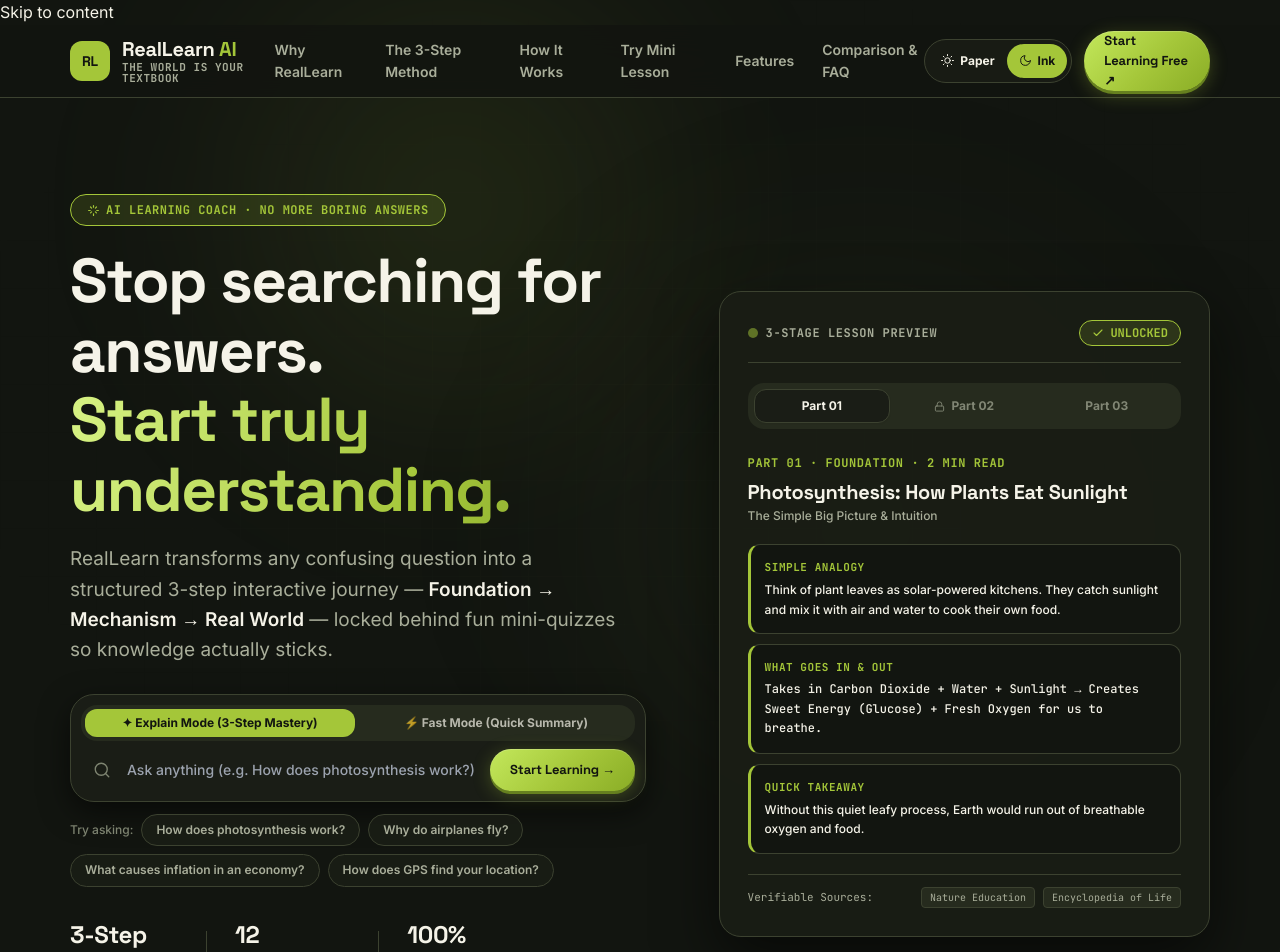
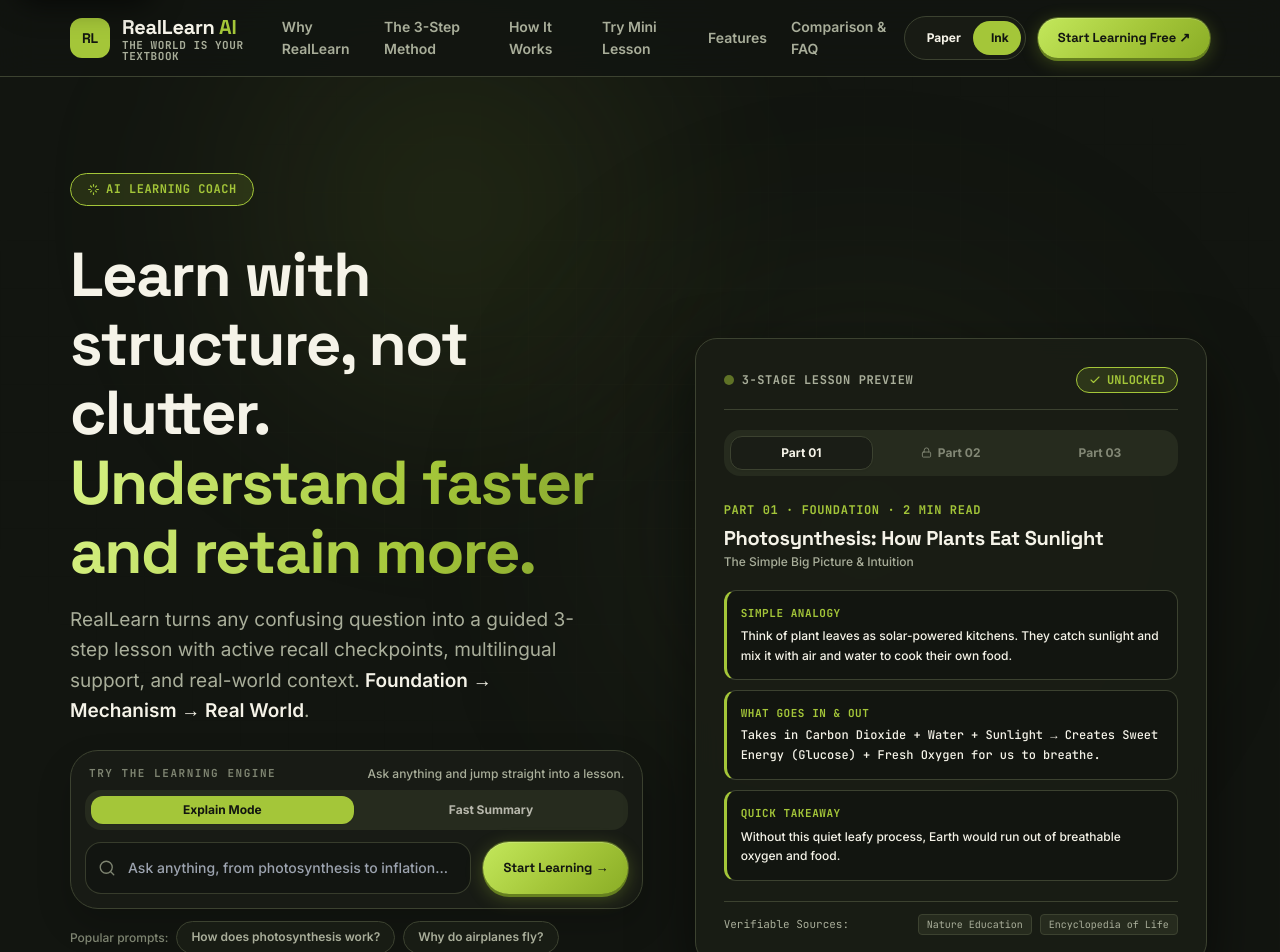
Before and after one commit to alakmar344/Reallearn-info, a React (Vite) app: page / in a window 1280 px wide. Shown: the top 952 px of the page. Built offline with nearby package versions, Linux system fonts and the light colour scheme.

Commit message:
feat: Optimize and Redesign Main Info Page
Co-authored-by: traeagent <traeagent@users.noreply.github.com>

```diff
--- a/src/App.jsx
+++ b/src/App.jsx
@@ -17,16 +17,16 @@
     <ThemeProvider>
       <a className="skip-link" href="#main">Skip to content</a>
 
+      <div className="site-shell">
         <ProgressBar />
 
         {/* Fixed Ambient Background Layer */}
         <StickyScene3D />
 
-      {/* Relative Content Layer */}
-      <div style={{ position: 'relative', zIndex: 2 }}>
+        <div className="site-content">
           <Header />
 
-        <main id="main">
+          <main id="main" className="site-main">
             <Hero />
             <Ticker />
             <ProblemSection />
@@ -39,6 +39,7 @@
 
           <Footer />
         </div>
+      </div>
     </ThemeProvider>
   )
 }
--- a/src/components/Header.jsx
+++ b/src/components/Header.jsx
@@ -74,16 +74,16 @@
     <header
       className="sticky top-0 z-50"
       style={{
-        background: 'color-mix(in srgb, var(--bg-primary) 85%, transparent)',
-        backdropFilter: 'blur(16px)',
-        WebkitBackdropFilter: 'blur(16px)',
+        background: 'color-mix(in srgb, var(--bg-primary) 88%, transparent)',
+        backdropFilter: 'blur(18px)',
+        WebkitBackdropFilter: 'blur(18px)',
         borderBottom: '1px solid var(--border-default)',
       }}
     >
-      <div className="container flex items-center justify-between" style={{ height: 72 }}>
+      <div className="container flex items-center justify-between gap-4" style={{ minHeight: 76 }}>
         <a
           href="#top"
-          className="flex items-center gap-3 group text-decoration-none"
+          className="flex min-w-0 items-center gap-3 group text-decoration-none"
           aria-label="RealLearn home"
           onClick={() => setOpen(false)}
         >
@@ -103,7 +103,7 @@
           </span>
           <span className="leading-tight">
             <span
-              className="block font-display text-[20px] font-extrabold tracking-tight"
+              className="block truncate font-display text-[19px] sm:text-[20px] font-extrabold tracking-tight"
               style={{ color: 'var(--text-primary)' }}
             >
               RealLearn <span style={{ color: 'var(--accent)' }}>AI</span>
@@ -118,7 +118,8 @@
         </a>
 
         <nav
-          className="hidden lg:flex items-center gap-7 text-[14px] font-semibold"
+          aria-label="Primary"
+          className="hidden xl:flex items-center gap-6 text-[14px] font-semibold"
           style={{ color: 'var(--text-secondary)' }}
         >
           {LINKS.map((l) => (
@@ -141,7 +142,7 @@
             href="https://reallearn.site"
             target="_blank"
             rel="noopener noreferrer"
-            className="hidden md:inline-flex btn btn-action"
+            className="hidden sm:inline-flex btn btn-action"
             style={{ minHeight: 40, padding: '0 20px', fontSize: 13 }}
           >
             Start Learning Free ↗
@@ -149,7 +150,7 @@
 
           <button
             type="button"
-            className="md:hidden grid place-items-center w-10 h-10 rounded-xl cursor-pointer"
+            className="xl:hidden grid place-items-center w-10 h-10 rounded-xl cursor-pointer"
             style={{ color: 'var(--text-primary)', border: '1px solid var(--border-default)', background: 'var(--bg-card)' }}
             aria-label={open ? 'Close menu' : 'Open menu'}
             aria-expanded={open}
@@ -164,9 +165,9 @@
       {open && (
         <div
           id="mobile-nav"
-          className="md:hidden fixed inset-x-0 z-50 px-6 pb-8 pt-4 flex flex-col gap-4"
+          className="xl:hidden fixed inset-x-0 z-50 px-5 pb-8 pt-4 flex flex-col gap-4"
           style={{
-            top: 72,
+            top: 76,
             bottom: 0,
             background: 'color-mix(in srgb, var(--bg-primary) 95%, transparent)',
             backdropFilter: 'blur(20px)',
@@ -175,7 +176,7 @@
             overflowY: 'auto',
           }}
         >
-          <nav className="flex flex-col text-lg font-display font-bold gap-2">
+          <nav aria-label="Mobile" className="flex flex-col text-lg font-display font-bold gap-2">
             {LINKS.map((l) => (
               <a
                 key={l.href}
--- a/src/components/Hero.jsx
+++ b/src/components/Hero.jsx
@@ -40,20 +40,22 @@
     <section
       id="top"
       className="relative section"
+      aria-labelledby="hero-title"
       style={{ paddingTop: 'clamp(52px, 8vw, 96px)', paddingBottom: 'clamp(44px, 6vw, 84px)' }}
     >
       <div className="container relative z-10">
-        <div className="grid grid-cols-1 items-center gap-12 lg:grid-cols-[1.1fr_0.9fr]">
+        <div className="grid grid-cols-1 items-center gap-10 lg:grid-cols-[1.05fr_0.95fr] lg:gap-12">
           <div className="min-w-0">
             <Reveal style={{ marginBottom: 20 }}>
-              <span className="sticker">
+              <span className="sticker section-kicker">
                 <Icon name="sparkles" size={13} strokeWidth={2.2} />
-                AI Learning Coach · No More Boring Answers
+                AI Learning Coach
               </span>
             </Reveal>
 
             <Reveal delay={0.05}>
               <h1
+                id="hero-title"
                 className="font-display font-extrabold tracking-tight"
                 style={{
                   fontSize: 'clamp(36px, 6.5vw, 62px)',
@@ -62,9 +64,9 @@
                   letterSpacing: '-0.025em',
                 }}
               >
-                Stop searching for answers.{' '}
+                Learn with structure, not clutter.{' '}
                 <span className="text-gradient block">
-                  Start truly understanding.
+                  Understand faster and retain more.
                 </span>
               </h1>
             </Reveal>
@@ -75,31 +77,40 @@
               style={{
                 fontSize: 'clamp(16px, 1.8vw, 19px)',
                 color: 'var(--text-secondary)',
-                margin: '20px 0 28px',
-                maxWidth: '46ch',
+                margin: '18px 0 24px',
+                maxWidth: '44ch',
                 lineHeight: 1.6,
               }}
             >
-              RealLearn transforms any confusing question into a structured 3-step interactive journey —{' '}
+              RealLearn turns any confusing question into a guided 3-step lesson with active recall checkpoints, multilingual support, and real-world context.{` `}
               <strong style={{ color: 'var(--text-primary)', fontWeight: 600 }}>
                 Foundation → Mechanism → Real World
-              </strong>{' '}
-              — locked behind fun mini-quizzes so knowledge actually sticks.
+              </strong>
+              .
             </Reveal>
 
-            {/* Quick Ask Box with Mode Switcher & Suggestions */}
             <Reveal delay={0.16} style={{ marginBottom: 24 }}>
               <div
-                className="p-2.5 rounded-3xl border max-w-xl"
+                className="max-w-xl rounded-[28px] border p-3 sm:p-3.5"
                 style={{
-                  background: 'var(--bg-card)',
+                  background: 'color-mix(in srgb, var(--bg-card) 92%, transparent)',
                   borderColor: focused ? 'var(--accent)' : 'var(--border-default)',
-                  boxShadow: focused ? 'var(--shadow-lift), 0 0 0 3px var(--accent-dim)' : '0 10px 30px var(--shadow-a)',
+                  boxShadow: focused
+                    ? '0 18px 40px var(--shadow-a), 0 0 0 3px color-mix(in srgb, var(--accent) 20%, transparent)'
+                    : '0 16px 34px rgba(0, 0, 0, 0.18)',
                   transition: 'border-color 0.2s ease, box-shadow 0.2s ease',
                 }}
               >
-                {/* Mode Selector */}
-                <div className="flex items-center gap-1.5 p-1 rounded-2xl mb-2 bg-[color:var(--bg-3)]">
+                <div className="mb-2 flex flex-wrap items-center justify-between gap-2 px-1">
+                  <span className="font-mono text-[11px] font-bold uppercase tracking-[0.14em]" style={{ color: 'var(--text-tertiary)' }}>
+                    Try the learning engine
+                  </span>
+                  <span className="text-xs font-medium" style={{ color: 'var(--text-secondary)' }}>
+                    Ask anything and jump straight into a lesson.
+                  </span>
+                </div>
+
+                <div className="flex items-center gap-1.5 rounded-2xl bg-[color:var(--bg-3)] p-1.5 mb-3">
                   <button
                     type="button"
                     onClick={() => setMode('explain')}
@@ -111,7 +122,7 @@
                       color: mode === 'explain' ? 'var(--on-accent)' : 'var(--text-primary)',
                     }}
                   >
-                    ✦ Explain Mode (3-Step Mastery)
+                    Explain Mode
                   </button>
                   <button
                     type="button"
@@ -124,46 +135,58 @@
                       color: mode === 'fast' ? 'var(--on-accent)' : 'var(--text-primary)',
                     }}
                   >
-                    ⚡ Fast Mode (Quick Summary)
+                    Fast Summary
                   </button>
                 </div>
 
                 <form
                   onSubmit={handleQuickAsk}
                   onFocus={() => setFocused(true)}
-                  onBlur={() => setFocused(false)}
-                  className="flex items-center gap-2"
+                  onBlur={(e) => {
+                    if (!e.currentTarget.contains(e.relatedTarget)) {
+                      setFocused(false)
+                    }
+                  }}
+                  className="flex flex-col gap-3 sm:flex-row sm:items-center"
+                >
+                  <label
+                    className="flex min-w-0 flex-1 items-center gap-3 rounded-2xl border px-3"
+                    style={{
+                      minHeight: 52,
+                      borderColor: 'color-mix(in srgb, var(--border-default) 90%, transparent)',
+                      background: 'color-mix(in srgb, var(--bg-primary) 70%, transparent)',
+                    }}
                   >
                     <Icon
                       name="search"
                       size={18}
-                    style={{ marginLeft: 12, flex: 'none', color: 'var(--text-tertiary)' }}
+                      style={{ flex: 'none', color: 'var(--text-tertiary)' }}
                     />
                     <input
                       type="text"
                       value={prompt}
                       onChange={(e) => setPrompt(e.target.value)}
-                    placeholder="Ask anything (e.g. How does photosynthesis work?)..."
+                      placeholder="Ask anything, from photosynthesis to inflation..."
                       aria-label="Ask any concept"
-                    className="flex-1 min-w-0 bg-transparent px-2 py-2.5 text-sm font-medium focus:outline-none"
+                      className="flex-1 min-w-0 bg-transparent py-3 text-sm font-medium focus:outline-none"
                       style={{ color: 'var(--text-primary)' }}
                     />
+                  </label>
                   <button
                     type="submit"
-                    className="btn btn-action flex-none"
-                    style={{ minHeight: 42, padding: '0 20px', fontSize: 13 }}
+                    className="btn btn-action w-full sm:w-auto flex-none"
+                    style={{ minHeight: 52, padding: '0 20px', fontSize: 13 }}
                   >
                     Start Learning →
                   </button>
                 </form>
               </div>
 
-              {/* Suggestion Chips */}
               <div className="flex flex-wrap items-center gap-2 mt-3 max-w-xl">
                 <span className="text-xs font-medium" style={{ color: 'var(--text-tertiary)' }}>
-                  Try asking:
+                  Popular prompts:
                 </span>
-                {SUGGESTIONS.map((s) => (
+                {SUGGESTIONS.slice(0, 3).map((s) => (
                   <button
                     key={s}
                     type="button"
@@ -176,16 +199,16 @@
               </div>
             </Reveal>
 
-            {/* Stat row */}
-            <Reveal delay={0.22} className="flex flex-wrap items-center gap-x-7 gap-y-3 pt-2">
-              {STATS.map((s, i) => (
-                <div key={s.label} className="flex items-center gap-7">
-                  {i > 0 && (
-                    <span
-                      aria-hidden="true"
-                      style={{ width: 1, height: 28, background: 'var(--border-default)' }}
-                    />
-                  )}
+            <Reveal delay={0.22} className="grid grid-cols-2 gap-3 pt-2 sm:grid-cols-4 max-w-3xl">
+              {STATS.map((s) => (
+                <div
+                  key={s.label}
+                  className="rounded-2xl border p-4"
+                  style={{
+                    borderColor: 'var(--border-default)',
+                    background: 'color-mix(in srgb, var(--bg-card) 82%, transparent)',
+                  }}
+                >
                   <div>
                     <div
                       className="font-display font-bold leading-none text-xl sm:text-2xl"
--- a/src/index.css
+++ b/src/index.css
@@ -30,6 +30,7 @@
 
   --ease-reveal: cubic-bezier(0.16, 1, 0.3, 1);
   --ease-spring: cubic-bezier(0.34, 1.56, 0.64, 1);
+  --header-offset: 92px;
 }
 
 /* ---------- INK ROOM (Dark Olive-Black - Default) ---------- */
@@ -193,14 +194,115 @@
 }
 
 /* Base Body Styles */
+html {
+  background-color: var(--bg-primary);
+  scroll-behavior: smooth;
+  scroll-padding-top: var(--header-offset);
+}
+
+html, body, #root {
+  min-height: 100%;
+}
+
 body {
+  margin: 0;
   background-color: var(--bg-primary);
   color: var(--text-primary);
   font-family: var(--font-body);
   font-weight: 400;
   line-height: 1.55;
+  text-rendering: optimizeLegibility;
+  -webkit-font-smoothing: antialiased;
   transition: background-color 0.25s var(--ease-reveal), color 0.25s var(--ease-reveal);
-  overflow-x: hidden;
+  overflow-x: clip;
+}
+
+a {
+  color: inherit;
+}
+
+button,
+input,
+textarea,
+select {
+  font: inherit;
+}
+
+img,
+svg,
+canvas,
+video {
+  display: block;
+  max-width: 100%;
+}
+
+.site-shell {
+  position: relative;
+  overflow-x: clip;
+  isolation: isolate;
+}
+
+.site-content {
+  position: relative;
+  z-index: 2;
+}
+
+.site-main {
+  display: block;
+}
+
+.site-main > section {
+  scroll-margin-top: var(--header-offset);
+}
+
+.site-main > section:not(:first-of-type) {
+  content-visibility: auto;
+  contain-intrinsic-size: 760px;
+}
+
+.skip-link {
+  position: fixed;
+  top: 16px;
+  left: 16px;
+  z-index: 120;
+  display: inline-flex;
+  align-items: center;
+  justify-content: center;
+  min-height: 48px;
+  padding: 0 18px;
+  border-radius: var(--radius-pill);
+  background: var(--accent-gradient);
+  color: var(--on-accent);
+  font-family: var(--font-display);
+  font-size: 14px;
+  font-weight: 700;
+  letter-spacing: -0.01em;
+  text-decoration: none;
+  box-shadow: 0 10px 28px var(--shadow-a), 0 0 0 1px color-mix(in srgb, var(--accent) 60%, transparent);
+  transform: translateY(calc(-100% - 20px));
+  transition: transform 0.18s var(--ease-reveal), box-shadow 0.18s var(--ease-reveal);
+}
+
+.skip-link:focus-visible {
+  transform: translateY(0);
+  box-shadow: 0 12px 32px var(--shadow-a), 0 0 0 4px var(--accent-glow);
+}
+
+.section-kicker {
+  display: inline-flex;
+  align-items: center;
+  gap: 8px;
+  margin-bottom: 14px;
+}
+
+.section-heading {
+  max-width: 42rem;
+  margin-left: auto;
+  margin-right: auto;
+}
+
+.section-heading p {
+  text-wrap: balance;
 }
 
 /* Headings enforce Space Grotesk 700 */
@@ -247,12 +349,16 @@
   background: color-mix(in srgb, var(--bg-card) 90%, transparent);
   border: 1px solid var(--border-default);
   border-radius: var(--radius-xl);
-  transition: transform 0.18s var(--ease-reveal), box-shadow 0.18s var(--ease-reveal), border-color 0.18s ease;
+  box-shadow: 0 18px 48px rgba(0, 0, 0, 0.16);
+  backdrop-filter: blur(12px);
+  -webkit-backdrop-filter: blur(12px);
+  transition: transform 0.18s var(--ease-reveal), box-shadow 0.18s var(--ease-reveal), border-color 0.18s ease, background-color 0.18s ease;
 }
 
 .glass-card:hover {
   border-color: color-mix(in srgb, var(--accent) 50%, var(--border-default));
-  box-shadow: 0 12px 32px var(--shadow-a);
+  box-shadow: 0 18px 42px var(--shadow-a);
+  transform: translateY(-2px);
 }
 
 .glow-border {
@@ -279,6 +385,7 @@
   cursor: pointer;
   border: none;
   text-decoration: none;
+  white-space: nowrap;
 }
 
 .btn:hover {
@@ -317,11 +424,11 @@
 .btn-action {
   background: var(--accent-gradient);
   color: var(--on-accent);
-  box-shadow: var(--key-bevel), 0 3px 0 var(--edge-accent), var(--shadow-glow-accent);
+  box-shadow: var(--key-bevel), 0 3px 0 var(--edge-accent), 0 0 0 1px color-mix(in srgb, var(--accent) 40%, transparent), var(--shadow-glow-accent);
 }
 
 .btn-action:hover {
-  box-shadow: var(--key-bevel), 0 4px 0 var(--edge-accent), 0 8px 24px var(--shadow-a);
+  box-shadow: var(--key-bevel), 0 4px 0 var(--edge-accent), 0 0 0 1px color-mix(in srgb, var(--accent) 50%, transparent), 0 14px 32px var(--shadow-a);
 }
 
 /* Chips & Badges */
@@ -357,7 +464,7 @@
 /* Focus States */
 :focus-visible {
   outline: none;
-  box-shadow: 0 0 0 3px color-mix(in srgb, var(--accent) 40%, transparent);
+  box-shadow: 0 0 0 3px color-mix(in srgb, var(--accent) 45%, transparent), 0 0 0 6px color-mix(in srgb, var(--accent) 14%, transparent);
 }
 
 /* Marquee Animation for Ticker */
@@ -369,7 +476,7 @@
 .animate-marquee {
   display: flex;
   width: max-content;
-  animation: marquee 35s linear infinite;
+  animation: marquee 42s linear infinite;
 }
 
 .animate-marquee:hover {
@@ -436,6 +543,38 @@
   line-height: 1.65;
 }
 
+.compare-stack {
+  display: grid;
+  gap: 16px;
+}
+
+.compare-card {
+  padding: 18px;
+  border-radius: var(--radius-xl);
+  border: 1px solid var(--border-default);
+  background: color-mix(in srgb, var(--bg-card) 92%, transparent);
+}
+
+.compare-card dl {
+  display: grid;
+  gap: 12px;
+  margin: 0;
+}
+
+.compare-card dt {
+  font-family: var(--font-mono);
+  font-size: 11px;
+  font-weight: 700;
+  letter-spacing: 0.08em;
+  text-transform: uppercase;
+  color: var(--text-tertiary);
+}
+
+.compare-card dd {
+  margin: 4px 0 0;
+  color: var(--text-primary);
+}
+
 /* Comparison Table */
 .comparison-cell {
   padding: 16px 20px;
@@ -443,8 +582,35 @@
   font-size: 14px;
 }
 
+@media (max-width: 767px) {
+  :root {
+    --header-offset: 84px;
+  }
+
+  .container {
+    padding-left: 16px;
+    padding-right: 16px;
+  }
+
+  .skip-link {
+    left: 12px;
+    right: 12px;
+    width: auto;
+  }
+}
+
+@media (prefers-reduced-data: reduce) {
+  .site-main > section:not(:first-of-type) {
+    content-visibility: visible;
+  }
+}
+
 /* High performance & reduced motion fallbacks */
 @media (prefers-reduced-motion: reduce) {
+  html {
+    scroll-behavior: auto;
+  }
+
   *, ::before, ::after {
     animation-duration: 0.01ms !important;
     animation-iteration-count: 1 !important;
```
Also changed, not shown: 1 other file (tests, documents, lock files or other folders). Lines whose indentation alone changed are shown as unchanged.
